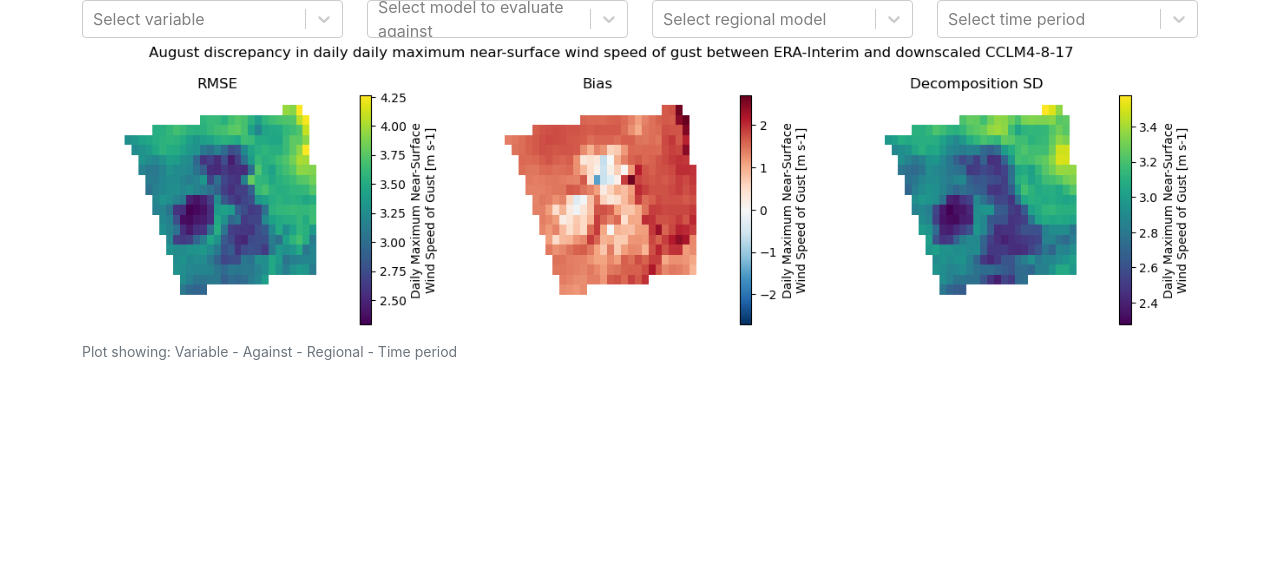
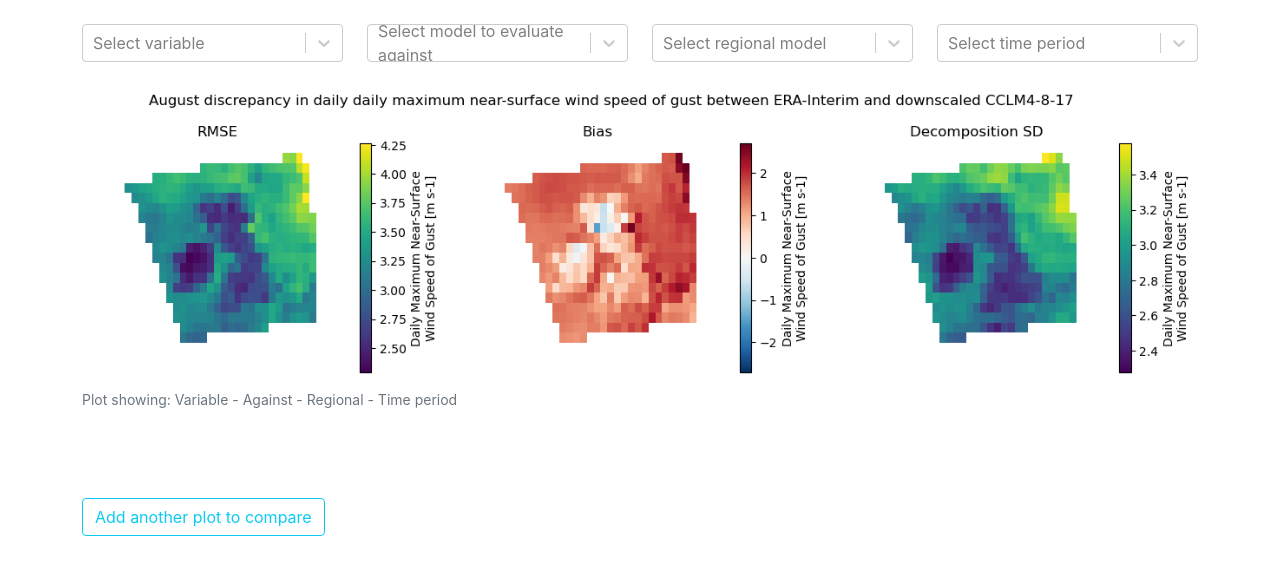
Before and after one commit to raquel-ucl/plot-explorer-react, a React (Create React App) app: page / in a window 1280 px wide. Shown: the top 574 px of the page. Built offline with nearby package versions, Linux system fonts and the light colour scheme; the HTML template or start-up script is replaced by a standard one.

Commit message:
Added button to add more plots.

```diff
--- a/src/components/PlotExplorerRow.js
+++ b/src/components/PlotExplorerRow.js
@@ -1,5 +1,6 @@
 import React, { useState } from 'react';
 import Select from 'react-select';
+import Button from 'react-bootstrap/Button';
 import Container from 'react-bootstrap/Container';
 import Row from 'react-bootstrap/Row';
 import Col from 'react-bootstrap/Col';
@@ -76,7 +77,7 @@ export default function PlotExplorerRow({data}){
 
   return(
     <Container>
-      <Row>
+      <Row className="pt-4">
         <Col>
           <Select
             options={plotvars}
@@ -106,7 +107,7 @@ export default function PlotExplorerRow({data}){
             />
         </Col>
       </Row>
-      <Row>
+      <Row className="py-4">
         <Figure>
         <Figure.Image
           alt="Image NOT found"
@@ -117,6 +118,11 @@ export default function PlotExplorerRow({data}){
         </Figure.Caption>
         </Figure>
       </Row>
+      <Row className="py-5">
+        <Col>
+          <Button variant="outline-info">Add another plot to compare</Button>{' '}
+        </Col>
+      </Row>
     </Container>
   )
 }
```
